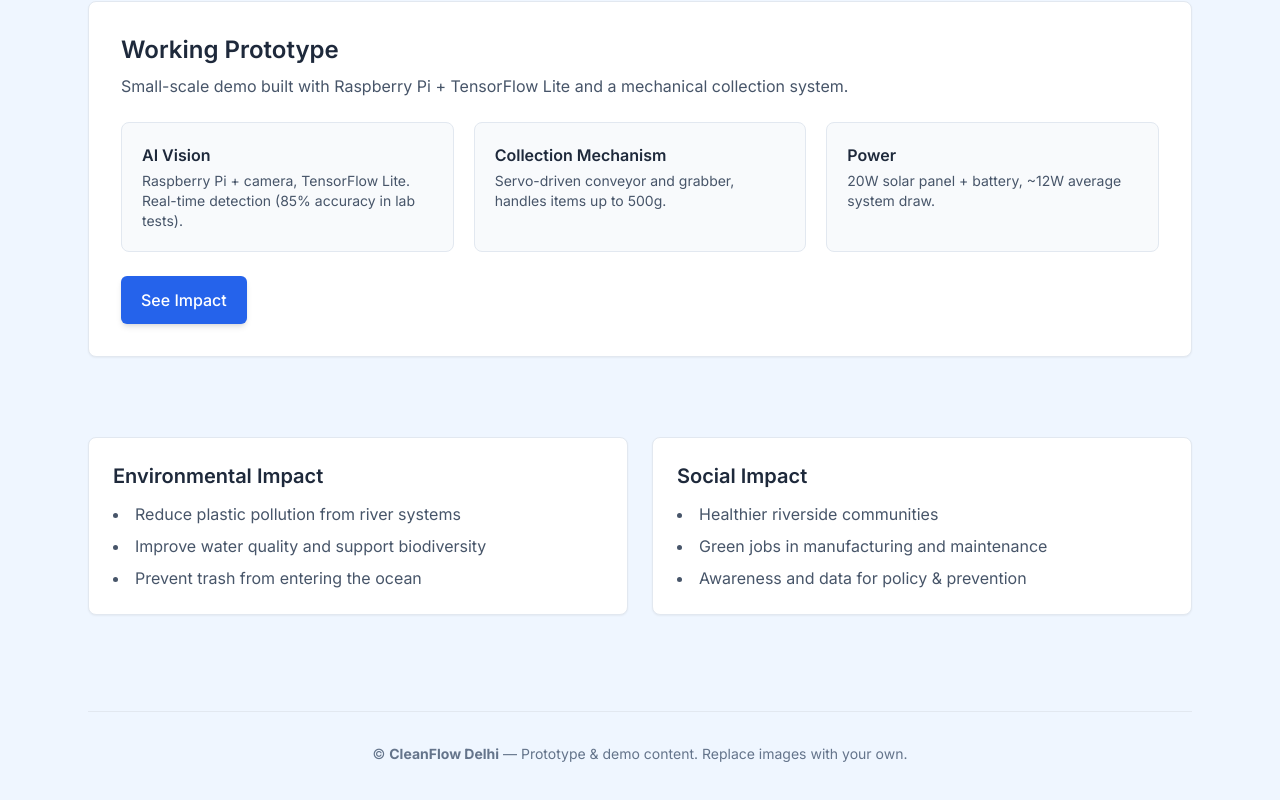
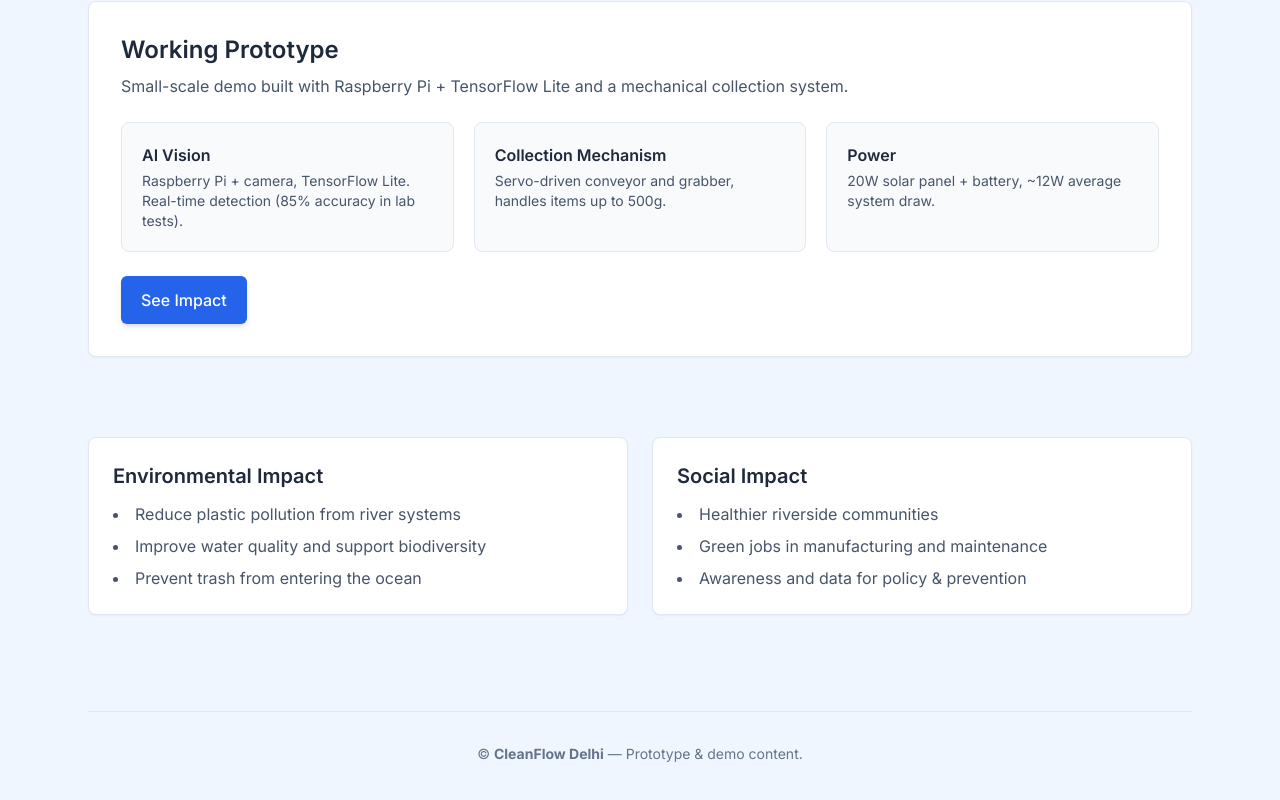
Before and after one commit to jahaziel127g/pbl-website-, a plain HTML site: page index.html in a window 1280 px wide. Shown: the part 1392-2192 px from the top of the page. Drawn offline with nearby package versions, Linux system fonts and the light colour scheme.

Commit message:
Remove redundant text from footer

```diff
--- a/index.html
+++ b/index.html
@@ -230,7 +230,7 @@
 
   <!-- FOOTER -->
   <footer class="mt-16 md:mt-24 py-8 text-center text-sm text-slate-500 border-t border-slate-200">
-    <div>© <strong>CleanFlow Delhi</strong> — Prototype & demo content. Replace images with your own.</div>
+    <div>© <strong>CleanFlow Delhi</strong> — Prototype & demo content.</div>
   </footer>
 </main>
 
```
